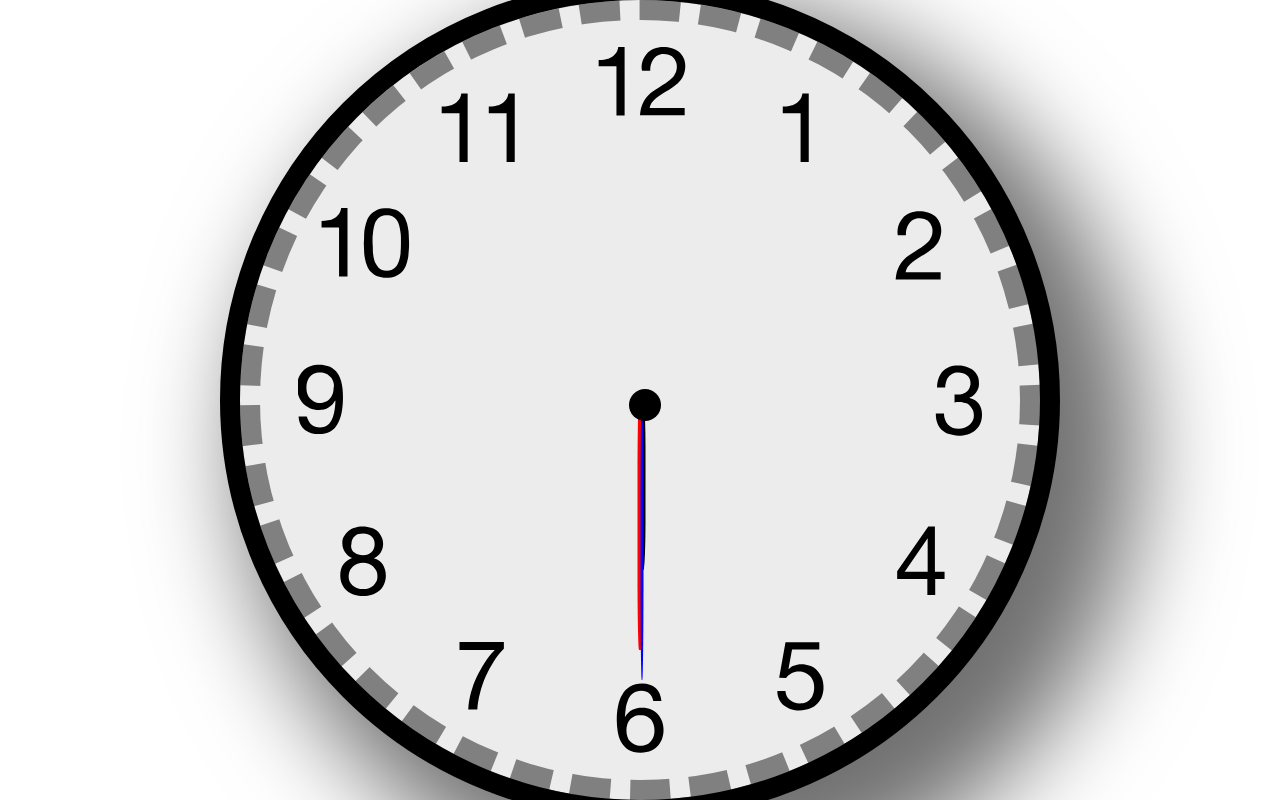
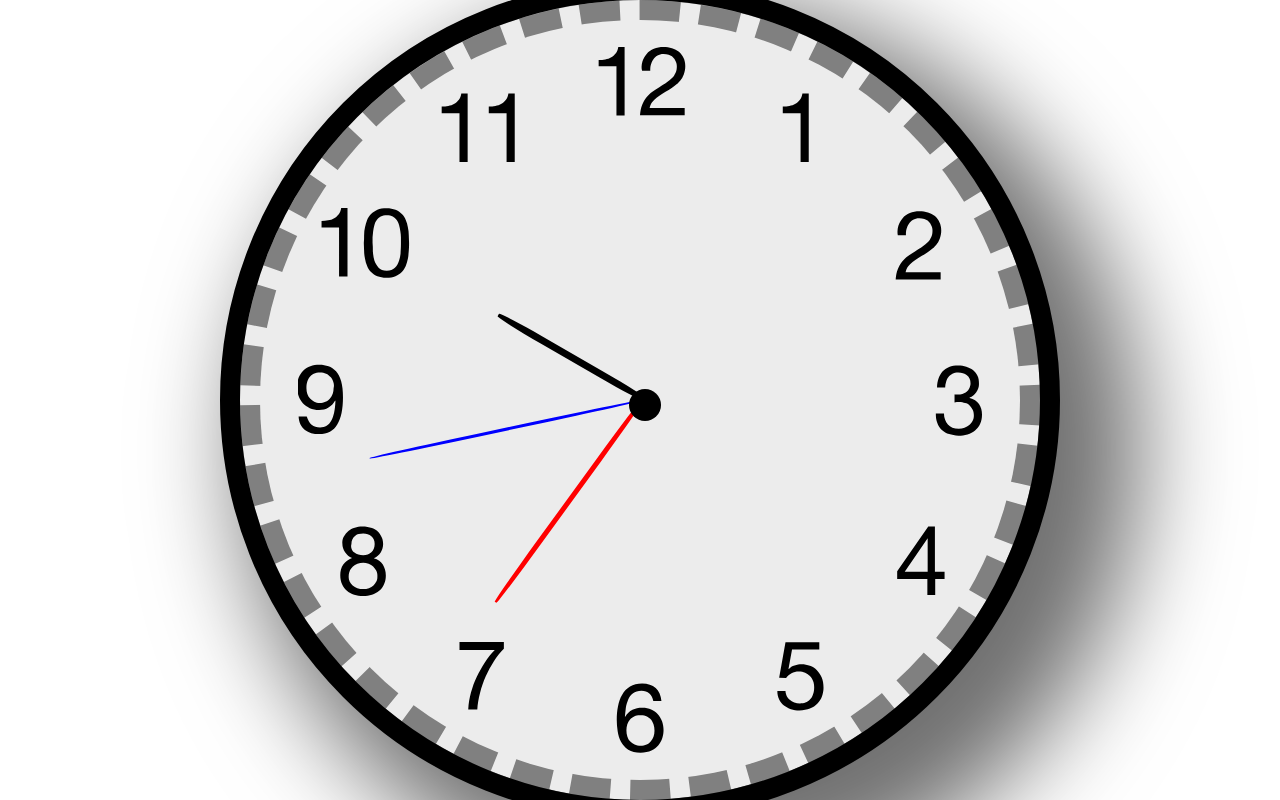
Before and after one commit to meltem-fs/Analog-clock, a plain HTML site: page index.html in a window 1280 px wide. Drawn offline with Linux system fonts and the light colour scheme.

Commit message:
js added

```diff
--- a/app.js
+++ b/app.js
@@ -0,0 +1,16 @@
+const hours = document.querySelector(".hour");
+const min = document.querySelector(".minute");
+const sec = document.querySelector(".second");
+
+
+function tiktak() {
+    let second = new Date().getSeconds();
+    let minute = new Date().getMinutes();
+    let hour = new Date().getHours();
+
+    hours.style.transform = `rotate(${180 + hour * 30}deg)`;
+    sec.style.transform = `rotate(${180 + second * 6}deg)`;
+    min.style.transform = `rotate(${180 + minute * 6}deg)`;
+}
+
+setInterval(tiktak, 1000);
--- a/index.html
+++ b/index.html
@@ -15,6 +15,6 @@
         <div class="dot"></div>
     </div>
 
-
+  <script src="./app.js"></script>
 </body>
 </html>
```
